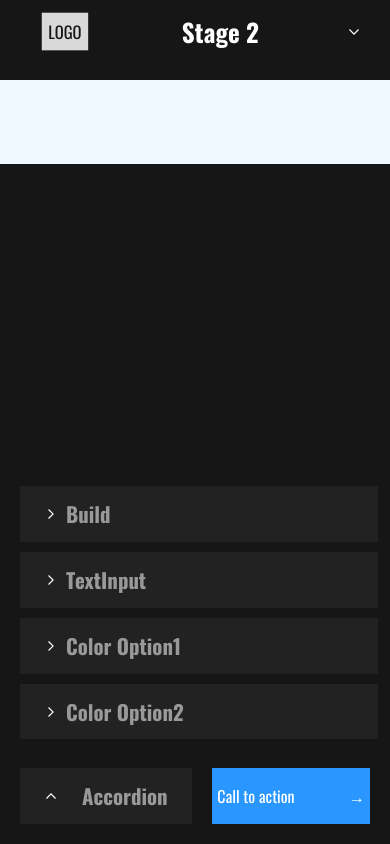
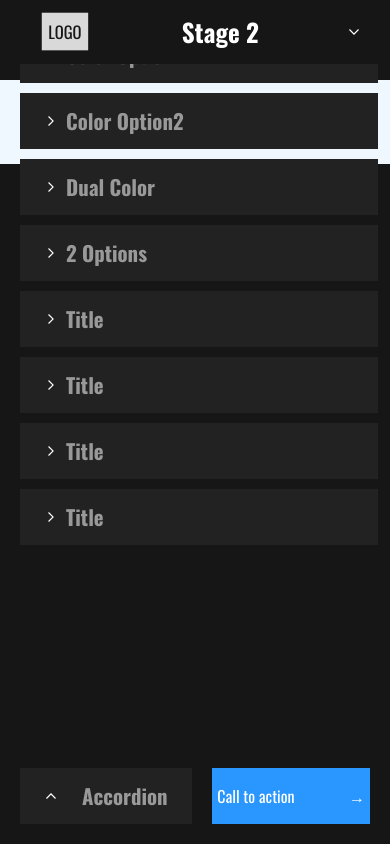
Before and after one commit to berekettussa123/color-builder, a React (Create React App) app: page /stage-two in a window 390 px wide. Built offline with nearby package versions, Linux system fonts and the light colour scheme; the HTML template or start-up script is replaced by a standard one.

Commit message:
helosssas

```diff
--- a/src/main.scss
+++ b/src/main.scss
@@ -235,7 +235,7 @@ p {
     display: none;
   }
   .leftContainers {
-    height: 30vh;
+    height: 100vh;
    width: 95%;
 
     // z-index: -2;
```
